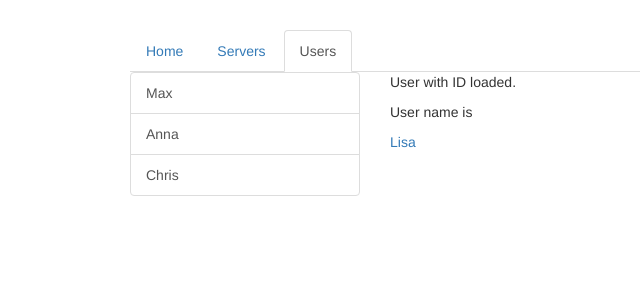
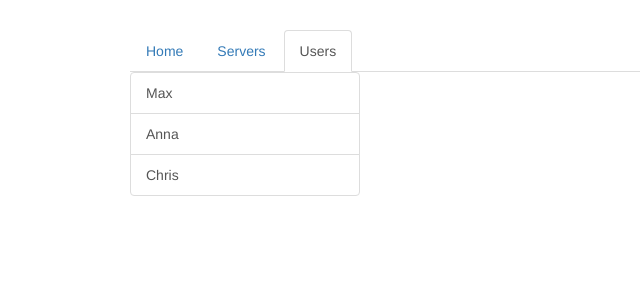
Before and after one commit to rithesh99/Angular-The-Complete-Guide-Udemy, an Angular app in the folder a6-sixth-app/: page /users in a window 1280 px wide. Shown: the top 300 px of the page, without its empty margins (135-775 px from the left). Built offline with nearby package versions, Linux system fonts and the light colour scheme.

Commit message:
Nested routes

```diff
--- a/a6-sixth-app/src/app/servers/servers.component.html
+++ b/a6-sixth-app/src/app/servers/servers.component.html
@@ -13,9 +13,10 @@
     </div>
   </div>
   <div class="col-xs-12 col-sm-4">
-    <button class="btn btn-primary" (click)="onReload()">Load Servers</button>
+    <!-- <button class="btn btn-primary" (click)="onReload()">Load Servers</button>
     <app-edit-server></app-edit-server>
     <hr />
     <app-server></app-server>
-  </div>
+  </div> -->
+  <router-outlet></router-outlet>
 </div>
--- a/a6-sixth-app/src/app/users/users.component.html
+++ b/a6-sixth-app/src/app/users/users.component.html
@@ -10,6 +10,7 @@
     </div>
   </div>
   <div class="col-xs-12 col-sm-4">
-    <app-user></app-user>
+    <!-- <app-user></app-user> -->
+    <router-outlet></router-outlet>
   </div>
 </div>
```
Also changed, not shown: a6-sixth-app/src/app/app.module.ts (+20 -21 lines).
